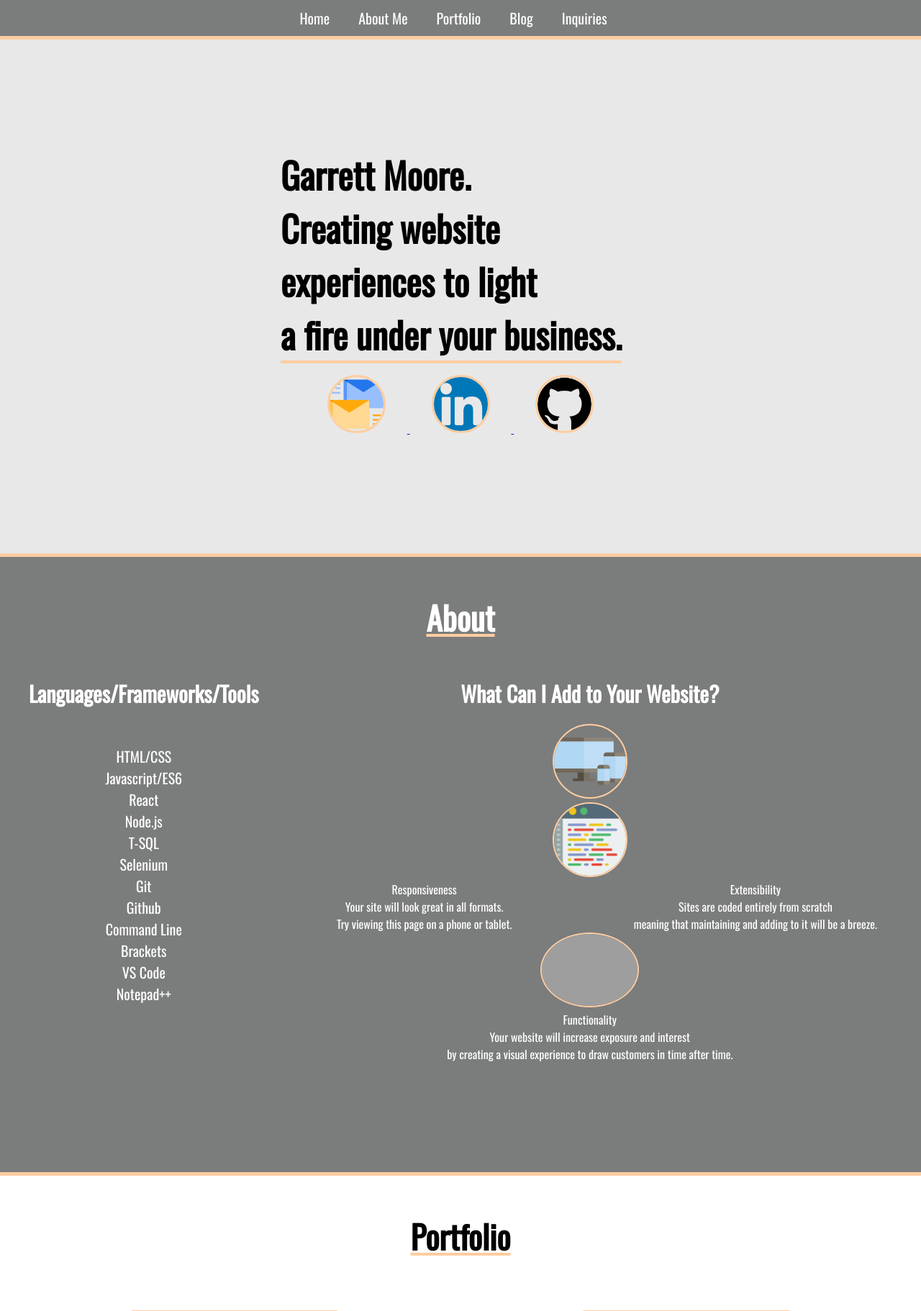
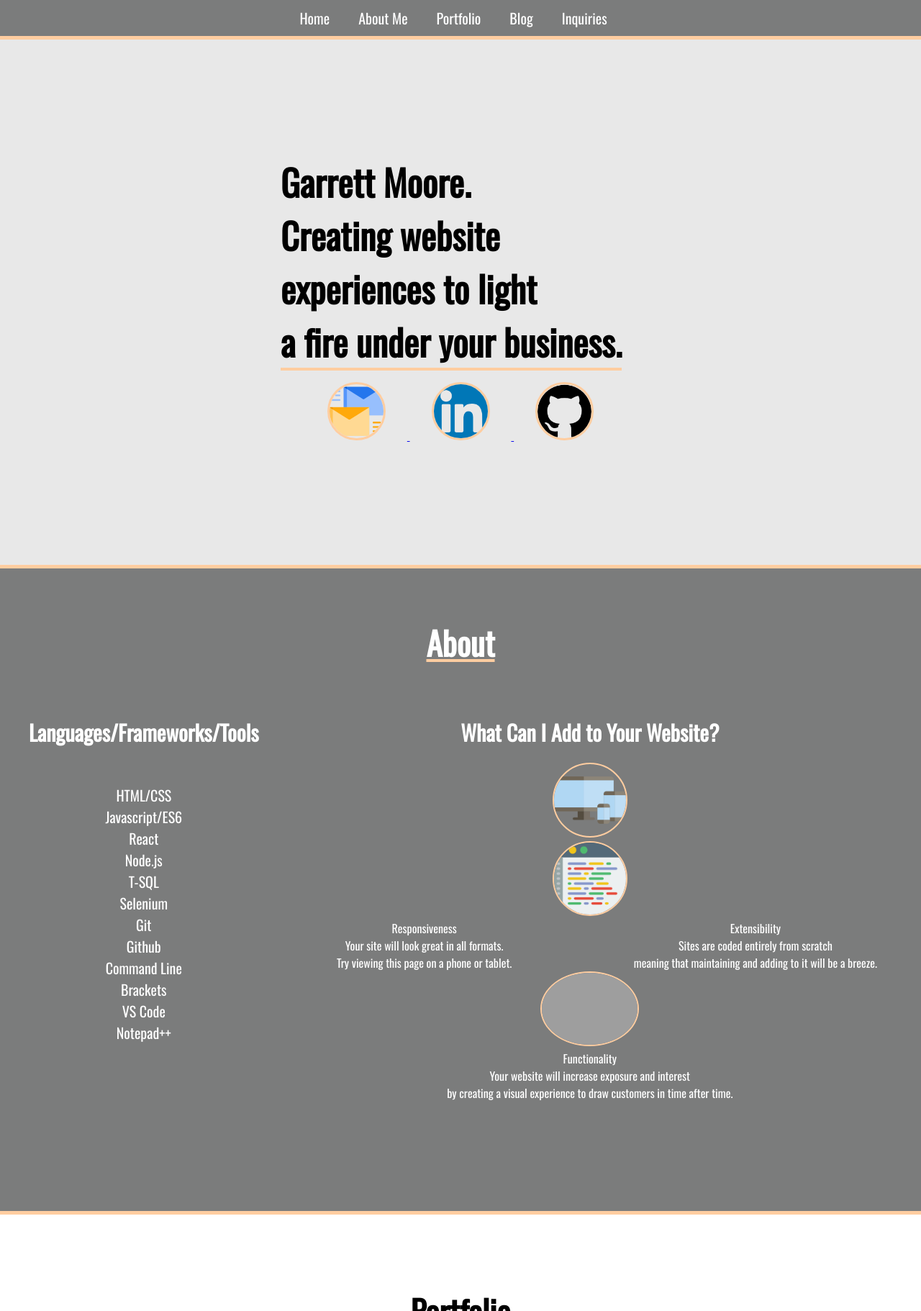
Before and after one commit to gctm808/Website, a PHP site: page /website.html in a window 1280 px wide. Shown: the top 1822 px of the page at 72% size. Run offline with PHP 8.4, Linux system fonts and the light colour scheme; grey boxes are pictures that could not be loaded.

Commit message:
Resizing, header animations

```diff
--- a/website.css
+++ b/website.css
@@ -41,8 +51,33 @@ html {
 .title {
 	width: 500px;
 	margin: auto;
-	padding-top: 150px;
+	padding-top: 160px;
 	font-size: 25px;
+}
+
+.showLine1 {
+	opacity: 1;
+	transition: 2s opacity;
+}
+
+.showLine2 {
+	opacity: 1;
+	transition: 4s opacity;
+}
+
+.showLine3 {
+	opacity: 1;
+	transition: 6s opacity;
+}
+
+.showLine4 {
+	opacity: 1;
+	transition: 8s opacity;
+}
+
+.titleFade {
+    opacity: 0;
+    transition: none;
 }
 
 #titleUnderline {
@@ -53,7 +88,7 @@ html {
 	width: 450px;
 	margin: auto;
 	padding-top: 20px;
-	padding-bottom: 162px;
+	padding-bottom: 168px;
 	text-align: center;
 }
 
@@ -89,7 +115,7 @@ html {
 	font-size: 45px;
     text-decoration: underline;
     text-decoration-color: #ffcda0;
-	padding: 50px;
+	padding: 69px;
 	width: 200px;
 	text-align: center;
 	margin: auto;
@@ -152,7 +178,7 @@ html {
 
 .portfolio h2 {
 	font-size: 45px;
-	padding: 50px;
+	padding: 100px;
 	width: 200px;
 	text-align: center;
 	margin: auto;
--- a/website.html
+++ b/website.html
@@ -6,6 +6,7 @@
 	<link rel="stylesheet" type="text/css" href="website.css">
 </head>
 <body>
+	<script>document.body.className += ' fade-out';</script>
 	<div class="stickyNav">
 		<a href="#homeBookmark" id="homeLink">Home<a>
 		<a href="#aboutBookmark" id="aboutLink">About Me<a>
@@ -15,9 +16,8 @@
 	</div>
 	<div class="header" id="homeBookmark">
 		<div class="title">
-			<h1>Garrett Moore.<br>Creating website
-			experiences to light<br><span id="titleUnderline">a fire under your business.</h1>
-			</span></div>
+			<h1><span id="line1" class="showLine1 titleFade">Garrett Moore.</span><br><span id="line2" class="showLine2 titleFade">Creating website</span><br><span id="line3" class="showLine3 titleFade">experiences to light</span><br><span id="titleUnderline" class="showLine4 titleFade">a fire under your business.</span></h1>
+		</div>
 		<div class="social">
 			<a href="mailto:gctm808@gmail.com?Subject=WebDev%20Inquiry" target="_top" id="mail">
 				<img src="mail.png" alt="mail" style="height:75px">
@@ -98,7 +98,7 @@
 				<img src="blog2.png" alt="" height="180px" width="200px">
 				<img src="blog2.png" alt="" height="180px" width="200px">
 			</div>
-			<button>See All Blog Posts</button>
+			<button class="blogButton">See All Blog Posts</button>
 		</div>
 	</div>
 	<div class="contact" id="contactBookmark">
--- a/website.js
+++ b/website.js
@@ -1,3 +1,17 @@
 /*Javascript to do
 -Header text transition in on page load
 */
+
+function remove(){
+    document.body.classList.remove('fade-out');
+    document.getElementById("line1").classList.remove("titleFade");
+    document.getElementById("line2").classList.remove("titleFade");
+    document.getElementById("line3").classList.remove("titleFade");
+    document.getElementById("titleUnderline").classList.remove("titleFade");
+}
+
+function main(){
+    remove();
+};
+
+main();
```
Also changed, not shown: other parts of website.css (+38 -18 lines), client.png, mock.png.
